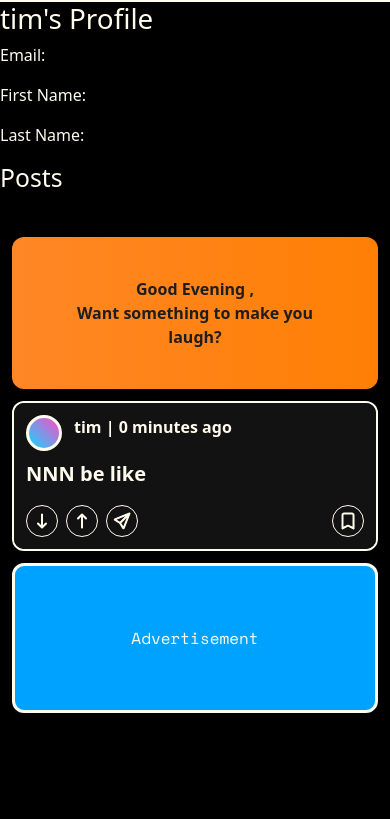
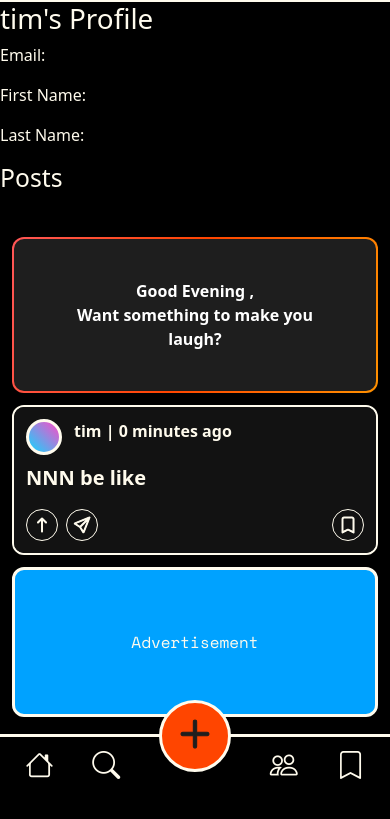
Before and after one commit to HelloOjasMutreja/Ogambo, a Django app: a page that uses templates/main.html in a window 390 px wide. Shown: the part 54-873 px from the top of the page. Before the commit the page ends 767 px from the top, so only its background shows below. Run offline with Django 5.2, Linux system fonts and the light colour scheme; data comes from the database, SQL or seed files in the repository; both versions use the stored data as it was after the commit; some libraries are stand-ins or nearby versions.

Commit message:
style: mobile-nav

```diff
--- a/ogambo/templates/ogambo/components/feed.html
+++ b/ogambo/templates/ogambo/components/feed.html
@@ -6,24 +6,35 @@
         padding: 12px;
     }
 
-    .content-title {
+    .home-welcome {
         font-size: 24px;
         font-weight: 700;
         margin: 24px 0 12px 0;
+        padding: 2px;
         text-align: center;
-        color: #1E1E1E;
-        padding: 60px;
         border-radius: 12px;
         background: linear-gradient(
-            to right,
-            #FFE5B4,
-            #FFDAB9,
-            #FFAD60,
-            #FF8C42,
-            #FF7F00
+            105deg,
+            #FFD700, /* Bright Yellow */
+            #FF4500, /* Vivid Orange */
+            #FF69B4, /* Hot Pink */
+            #FF00FF, /* Magenta */
+            #800080, /* Deep Purple */
+            #FF00FF,
+            #FF69B4,
+            #FF4500,
+            #FFD700
         );
         background-size: 800% 800%;
         animation: wavy 6s ease-in-out infinite alternate;
+    }
+
+    .content-title {
+        padding: 60px;
+        margin: 0;
+        background: #1E1E1E;
+        border-radius: 10px;
+        color: #FFF;
     }
 
     @keyframes wavy {
@@ -142,6 +153,10 @@
         border-color: #FF4141;
     }
 
+    .action-btn.downvote {
+        display: none;
+    }
+
     .hashtags {
         height: 60px;
     }
@@ -180,10 +195,16 @@
 
     @media (max-width: 768px) {
         .content-area {
+            padding: 12px 12px 154px 12px;
+        }
+    }
+
+    @media (max-width: 767px) {
+        .content-area {
             margin-left: 0;
             margin-right: 0;
             max-width: 100%;
-            padding: 12px;
+            padding: 12px 12px 90px 12px;
         }
 
         .content-title {
@@ -225,7 +246,9 @@
 
 <main class="content-area">
     <div class="feed">
-        <p class="content-title">Good Evening {{request.user.username}}, <br>Want something to make you laugh?</p>
+        <div class="home-welcome">
+            <p class="content-title">Good Evening {{request.user.username}}, <br>Want something to make you laugh?</p>
+        </div>
         {% for post in posts %}
             <div class="meme-card">
                 <div class="meme-header">
@@ -253,10 +276,10 @@
                             <!-- <button class="action-btn toggle-btn" id="toggle-{{post.id}}" onclick="toggleDescription('{{post.id}}')">
                                 D
                             </button> -->
-                            <button class="action-btn"  data-vote-type="downvote" data-post-id="{{post.id}}">
+                            <button class="action-btn downvote"  data-vote-type="downvote" data-post-id="{{post.id}}">
                                 <i class="bi bi-arrow-down"></i>
                             </button>
-                            <button class="action-btn" data-vote-type="upvote" data-post-id="{{post.id}}">
+                            <button class="action-btn upvote" data-vote-type="upvote" data-post-id="{{post.id}}">
                                 <i class="bi bi-arrow-up"></i>
                             </button>
                             <button class="action-btn">
--- a/ogambo/templates/ogambo/home.html
+++ b/ogambo/templates/ogambo/home.html
@@ -17,7 +17,7 @@
         }
     }
 
-    @media (max-width: 768px) {
+    @media (max-width: 769px) {
         .home {
             grid-template-columns: 1fr;
         }
--- a/templates/main.html
+++ b/templates/main.html
@@ -39,6 +39,7 @@
 <body>
     {% include 'navbar.html' %}
     {% include 'messages.html' %}
+    {% include 'mobile-nav.html' %}
 
     <form method="post" id="vote-form">
         {% csrf_token %}
--- /dev/null
+++ b/templates/mobile-nav.html
@@ -0,0 +1,97 @@
+<style>
+    .mobile-nav {
+        display: none;
+        position: fixed;
+        bottom: 0;
+        left: 0;
+        right: 0;
+        background-color: var(--ogambo-black);
+        padding: 12px 60px;
+        z-index: 1000;
+        height: 108px;
+        border-top: 3px solid #FFFBED;
+    }
+
+    .mobile-nav-container {
+        display: flex;
+        justify-content: space-around;
+        align-items: center;
+    }
+
+    .mobile-nav-link {
+        color: var(--ogambo-text);
+        text-decoration: none;
+        font-size: 56px;
+        display: flex;
+        flex-direction: column;
+        align-items: center;
+    }
+
+    .mobile-upload-btn {
+        background-color: var(--ogambo-orange);
+        width: 136px;
+        height: 136px;
+        border-radius: 50%;
+        display: flex;
+        align-items: center;
+        justify-content: center;
+        border: 3px solid #FFFBED;
+        color: #1E1E1E;
+        font-size: 90px;
+        margin-top: -90px;
+    }
+
+    .mobile-upload-btn .bi-plus {
+        margin-top: -6px;
+        -webkit-text-stroke: 3px;
+    }
+
+    @media (max-width: 768px) {
+        .mobile-nav {
+            display: block;
+        }
+    }
+
+    @media (max-width: 767px) {
+        .mobile-nav {
+            display: block;
+            padding: 6px;
+            height: 56px;
+        }
+
+        .mobile-nav-link {
+            font-size: 28px;
+        }
+
+        .mobile-upload-btn {
+            width: 72px;
+            height: 72px;
+            font-size: 56px;
+            margin-top: -56px;
+        }
+
+        .mobile-upload-btn .bi-plus {
+            -webkit-text-stroke: 1px;
+        }
+    }
+</style>
+
+<nav class="mobile-nav">
+    <div class="mobile-nav-container">
+        <a href="{% url 'home' %}" class="mobile-nav-link">
+            <i class="bi bi-house"></i>
+        </a>
+        <a href="#" class="mobile-nav-link">
+            <i class="bi bi-search"></i>
+        </a>
+        <a href="{% url 'create-post' %}" class="mobile-upload-btn">
+            <i class="bi bi-plus"></i>
+        </a>
+        <a href="#" class="mobile-nav-link">
+            <i class="bi bi-people"></i>
+        </a>
+        <a href="#" class="mobile-nav-link">
+            <i class="bi bi-bookmark"></i>
+        </a>
+    </div>
+</nav>
--- a/templates/navbar.html
+++ b/templates/navbar.html
@@ -90,7 +90,7 @@
     .profile-dropdown.active .profile-dropdown-menu {
         display: block;
     }
-    @media (max-width: 768px) {
+    @media (max-width: 767px) {
         .navbar {
             height: 56px;
         }
@@ -129,7 +129,7 @@
     <div class="container-fluid">
         <a class="navbar-brand text-white" href="/">
             <picture>
-                <source media="(max-width: 768px)" srcset="{% static 'assets/ogambo-brand.png' %}" height="24">
+                <source media="(max-width: 767px)" srcset="{% static 'assets/ogambo-brand.png' %}" height="24">
                 <img src="{% static 'assets/ogambo-brand.png' %}" alt="Ogambo" height="56" class="d-inline-block align-text-top">
             </picture>
         </a>
```
Also changed, not shown: db.sqlite3.
